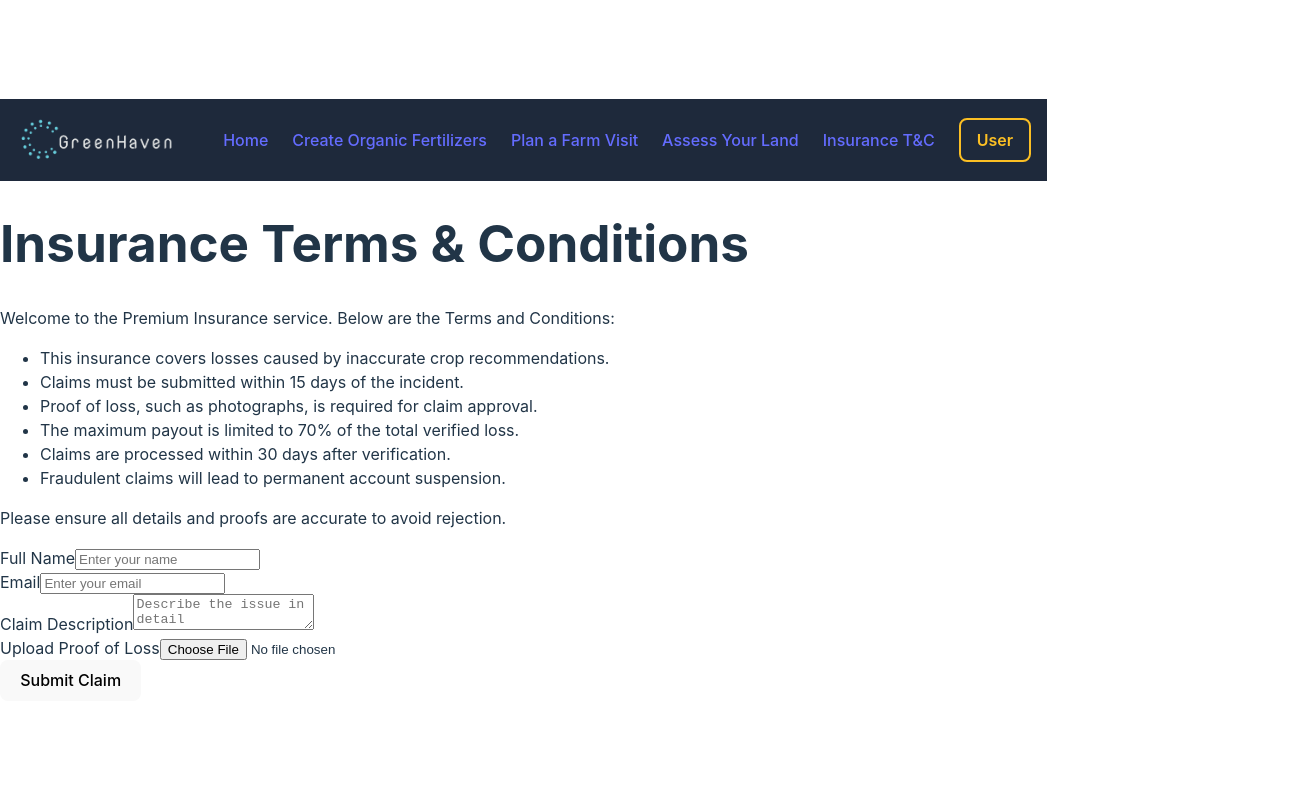
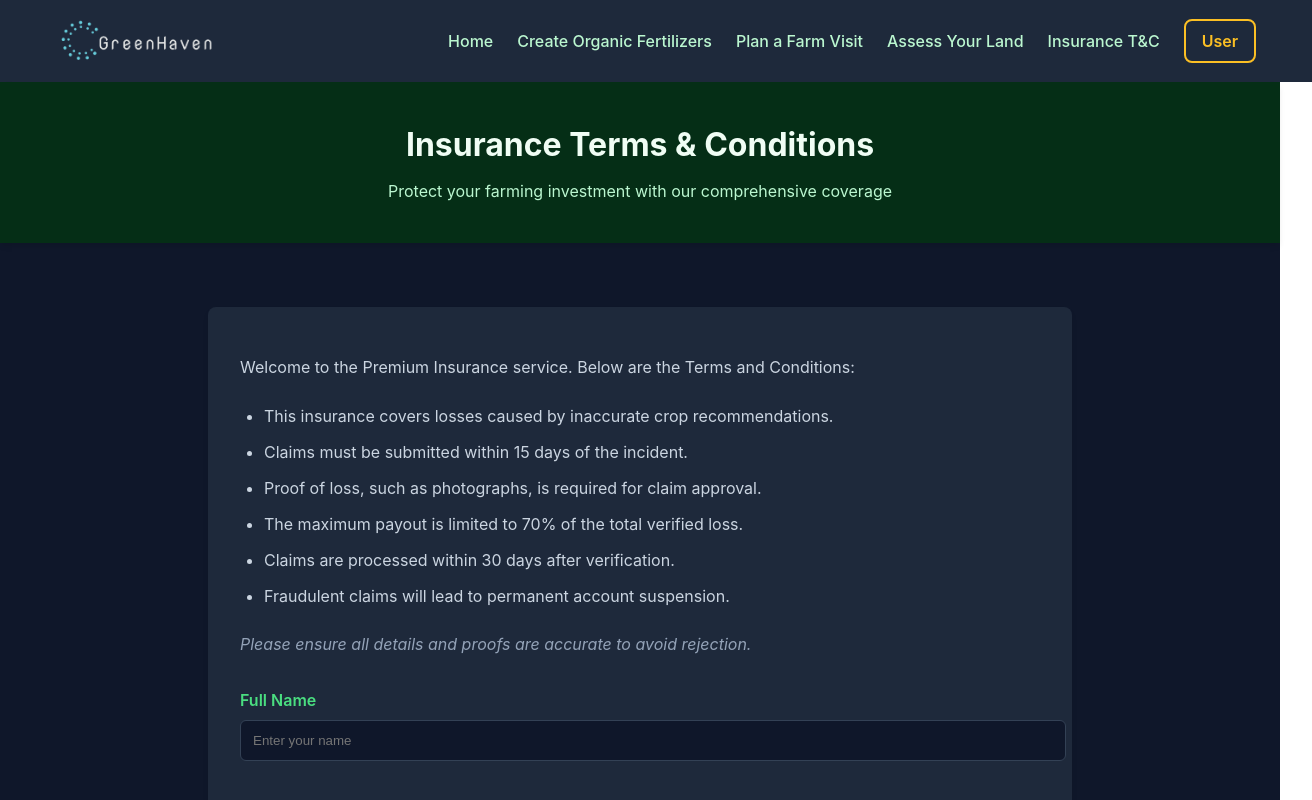
Before and after one commit to rohanfukat/nirman25, a React (Vite) app in the folder frontend/Nirman/: page /insurance-terms-premium in a window 1280 px wide. Shown: the top 800 px of the page, 1312 px wide, since content can reach past the window. Built offline with nearby package versions, Linux system fonts and the light colour scheme.

Commit message:
frontend update 8

```diff
--- a/frontend/Nirman/src/App.jsx
+++ b/frontend/Nirman/src/App.jsx
@@ -22,6 +22,7 @@ import PInsuranceTerms from './PremiumComponents/InsuranceTerms';
 import PCropForm from './PremiumComponents/PCropForm';
 import PCropAns from './PremiumComponents/PCropAns';
 
+
 import CommunityPage from './Components/Community';
 
 // Wrapper component to handle navbar logic
@@ -40,7 +41,11 @@ const AppContent = ({ token, setToken }) => {
 
   return (
     <>
-      {isPremiumRoute ? <PNavbar /> : <Navbar />}
+      {isPremiumRoute ? (
+        <PNavbar token={token} setToken={setToken} />
+      ) : (
+        <Navbar token={token} setToken={setToken} />
+      )}
       <Routes>
         <Route path="/" element={<HomePage />} />
         <Route
@@ -96,6 +101,7 @@ const AppContent = ({ token, setToken }) => {
         <Route path="/crop-ans-premium" element={<PCropAns />} />
 
         <Route path="/community" element={<CommunityPage />} />
+
       </Routes>
     </>
   );
--- a/frontend/Nirman/src/Components/HomePage.jsx
+++ b/frontend/Nirman/src/Components/HomePage.jsx
@@ -129,13 +129,17 @@ const HomePage = () => {
       fontFamily: "Arial, sans-serif",
       backgroundColor: "#0f172a",
       overflowX: "hidden",
+
     },
     container: {
       height: "100vh",
-      width: "100vw",
+      width: "97.9vw",
       backgroundColor: "#0f172a",
       display: "flex",
       flexDirection: "column",
+      backgroundImage: "url('/bg.jpg')",
+      backgroundSize: "cover",
+        backgroundPosition: "center"
     },
     header: {
       backgroundColor: "#052e16",
--- a/frontend/Nirman/src/Components/Navbar.jsx
+++ b/frontend/Nirman/src/Components/Navbar.jsx
@@ -1,12 +1,20 @@
 import React, { useState } from 'react';
-import { Link } from 'react-router-dom';
+import { Link, useNavigate } from 'react-router-dom';
 
-const Navbar = () => {
+const Navbar = ({ token, setToken }) => {
   const [hoveredLink, setHoveredLink] = useState(null);
+  const navigate = useNavigate();
+
+  const handleLogout = () => {
+    localStorage.removeItem('token');
+    setToken('');
+    // Changed navigation to redirect to sign in page instead of home
+    navigate('/signin');
+  };
 
   const styles = {
     nav: {
-      backgroundColor: '#1e293b', // Slate-800
+      backgroundColor: '#1e293b',
       padding: '1rem',
       width: '100%',
     },
@@ -20,7 +28,7 @@ const Navbar = () => {
     logo: {
       display: 'flex',
       alignItems: 'center',
-      color: '#4ade80', // Emerald-400
+      color: '#4ade80',
       fontWeight: 'bold',
       fontSize: '1.75rem',
     },
@@ -34,7 +42,7 @@ const Navbar = () => {
       gap: '1.5rem',
     },
     link: {
-      color: '#bbf7d0', // Emerald-200
+      color: '#bbf7d0',
       textDecoration: 'none',
       fontSize: '1rem',
       padding: '0.5rem',
@@ -43,12 +51,12 @@ const Navbar = () => {
       cursor: 'pointer',
     },
     linkHover: {
-      backgroundColor: '#4ade80', // Emerald-400
-      color: '#1e293b', // Slate-800
+      backgroundColor: '#4ade80',
+      color: '#1e293b',
     },
     signOut: {
-      backgroundColor: '#4ade80', // Emerald-400
-      color: '#1e293b', // Slate-800
+      backgroundColor: '#4ade80',
+      color: '#1e293b',
       padding: '0.5rem 1rem',
       borderRadius: '0.5rem',
       border: 'none',
@@ -57,12 +65,12 @@ const Navbar = () => {
       transition: 'background-color 0.3s, transform 0.2s ease',
     },
     signOutHover: {
-      backgroundColor: '#38b2ac', // Emerald-500
+      backgroundColor: '#38b2ac',
       transform: 'scale(1.05)',
     },
     premium: {
-      backgroundColor: '#1e293b', // Slate-800
-      color: '#fbbf24', // Amber-400 for golden yellow
+      backgroundColor: '#1e293b',
+      color: '#fbbf24',
       padding: '0.5rem 1rem',
       borderRadius: '0.5rem',
       border: '2px solid #fbbf24',
@@ -80,7 +88,6 @@ const Navbar = () => {
   return (
     <nav style={styles.nav}>
       <div style={styles.container}>
-        {/* Logo */}
         <div style={styles.logo}>
           <img
             src="/logo.png"
@@ -90,7 +97,6 @@ const Navbar = () => {
           />
         </div>
 
-        {/* Navigation Links */}
         <div style={styles.links}>
           <Link
             to="/"
@@ -137,7 +143,6 @@ const Navbar = () => {
             Assess Your Land
           </Link>
 
-          {/* Premium Button */}
           <Link
             to="/buy-premium"
             style={{
@@ -150,7 +155,7 @@ const Navbar = () => {
             Premium
           </Link>
 
-          {/* Sign Up Button */}
+          {!token ? (
             <Link
               to="/signup"
               style={{
@@ -162,6 +167,20 @@ const Navbar = () => {
             >
               Sign Up
             </Link>
+          ) : (
+            // Removed the Link wrapper around the button since we're using programmatic navigation
+            <button
+              onClick={handleLogout}
+              style={{
+                ...styles.signOut,
+                ...(hoveredLink === 'Logout' ? styles.signOutHover : {}),
+              }}
+              onMouseEnter={() => setHoveredLink('Logout')}
+              onMouseLeave={() => setHoveredLink(null)}
+            >
+              Logout
+            </button>
+          )}
         </div>
       </div>
     </nav>
--- a/frontend/Nirman/src/PremiumComponents/InsuranceTerms.jsx
+++ b/frontend/Nirman/src/PremiumComponents/InsuranceTerms.jsx
@@ -9,6 +9,149 @@ const PInsuranceTerms = () => {
   });
   const [loading, setLoading] = useState(false);
   const [message, setMessage] = useState("");
+
+  const styles = {
+    body: {
+      margin: "0",
+      padding: "0",
+      fontFamily: "Arial, sans-serif",
+      backgroundColor: "#0f172a", // slate-900
+      overflowX: "hidden",
+    },
+    container: {
+      minHeight: "100vh",
+      width: "100vw",
+      backgroundColor: "#0f172a", // slate-900
+      display: "flex",
+      flexDirection: "column",
+    },
+    header: {
+      backgroundColor: "#052e16", // green-950
+      color: "#f0fdf4", // green-50
+      padding: "1.5rem 1rem",
+      boxShadow: "0 4px 6px -1px rgba(0, 0, 0, 0.1)",
+      textAlign: "center",
+    },
+    headerTitle: {
+      fontSize: "2rem",
+      fontWeight: "bold",
+      marginBottom: "0.5rem",
+    },
+    headerSubtitle: {
+      color: "#bbf7d0", // green-200
+    },
+    main: {
+      flex: 1,
+      display: "flex",
+      flexDirection: "column",
+      alignItems: "center",
+      padding: "2rem 1rem",
+    },
+    formContainer: {
+      backgroundColor: "#1e293b", // slate-800
+      borderRadius: "0.5rem",
+      padding: "2rem",
+      boxShadow: "0 4px 6px -1px rgba(0, 0, 0, 0.1)",
+      width: "100%",
+      maxWidth: "800px",
+      margin: "2rem auto",
+    },
+    title: {
+      fontSize: "1.5rem",
+      color: "#4ade80", // green-400
+      marginBottom: "1.5rem",
+      textAlign: "center",
+      fontWeight: "bold",
+    },
+    text: {
+      color: "#cbd5e1", // slate-300
+      marginBottom: "1.5rem",
+      lineHeight: "1.6",
+    },
+    list: {
+      color: "#cbd5e1", // slate-300
+      marginBottom: "1.5rem",
+      paddingLeft: "1.5rem",
+    },
+    listItem: {
+      marginBottom: "0.75rem",
+    },
+    italicText: {
+      color: "#94a3b8", // slate-400
+      fontStyle: "italic",
+      marginBottom: "2rem",
+    },
+    formGroup: {
+      marginBottom: "1.5rem",
+    },
+    label: {
+      display: "block",
+      color: "#4ade80", // green-400
+      marginBottom: "0.5rem",
+      fontWeight: "600",
+    },
+    input: {
+      width: "100%",
+      padding: "0.75rem",
+      backgroundColor: "#0f172a", // slate-900
+      border: "1px solid #334155", // slate-700
+      borderRadius: "0.375rem",
+      color: "#f8fafc", // slate-50
+      marginBottom: "1rem",
+    },
+    textarea: {
+      width: "100%",
+      padding: "0.75rem",
+      backgroundColor: "#0f172a", // slate-900
+      border: "1px solid #334155", // slate-700
+      borderRadius: "0.375rem",
+      color: "#f8fafc", // slate-50
+      marginBottom: "1rem",
+      minHeight: "120px",
+      resize: "vertical",
+    },
+    fileInput: {
+      width: "100%",
+      padding: "0.75rem",
+      backgroundColor: "#0f172a", // slate-900
+      border: "1px solid #334155", // slate-700
+      borderRadius: "0.375rem",
+      color: "#f8fafc", // slate-50
+      marginBottom: "1rem",
+    },
+    submitButton: {
+      width: "100%",
+      backgroundColor: "#16a34a", // green-600
+      color: "white",
+      padding: "0.75rem",
+      borderRadius: "0.375rem",
+      border: "none",
+      fontWeight: "600",
+      cursor: "pointer",
+      transition: "background-color 0.3s ease",
+    },
+    submitButtonHover: {
+      backgroundColor: "#15803d", // green-700
+    },
+    submitButtonDisabled: {
+      backgroundColor: "#064e3b", // green-900
+      cursor: "not-allowed",
+    },
+    message: {
+      padding: "1rem",
+      borderRadius: "0.375rem",
+      marginBottom: "1rem",
+      textAlign: "center",
+    },
+    successMessage: {
+      backgroundColor: "#065f46", // green-800
+      color: "#a7f3d0", // green-200
+    },
+    errorMessage: {
+      backgroundColor: "#991b1b", // red-800
+      color: "#fecaca", // red-200
+    },
+  };
 
   const handleInputChange = (e) => {
     const { name, value } = e.target;
@@ -32,7 +175,6 @@ const PInsuranceTerms = () => {
     setMessage("");
 
     try {
-      // Create FormData object for file upload
       const submitData = new FormData();
       submitData.append("name", formData.name);
       submitData.append("email", formData.email);
@@ -41,7 +183,6 @@ const PInsuranceTerms = () => {
         submitData.append("file", formData.proofImage);
       }
 
-      // Replace with your actual API endpoint
       const response = await fetch("http://localhost:8000/insurance-details", {
         method: "POST",
         body: submitData,
@@ -68,98 +209,104 @@ const PInsuranceTerms = () => {
   };
 
   return (
-    <div className="flex justify-center items-center bg-slate-800 min-h-screen p-6 w-full">
-      <div className="bg-slate-900 rounded-xl p-6 max-w-2xl w-full shadow-lg">
-        <h1 className="text-2xl text-green-400 mb-4 text-center">
-          Insurance Terms & Conditions
-        </h1>
-        <p className="text-slate-300 mb-4 leading-relaxed">
+    <div style={styles.container}>
+      <header style={styles.header}>
+        <h1 style={styles.headerTitle}>Insurance Terms & Conditions</h1>
+        <p style={styles.headerSubtitle}>
+          Protect your farming investment with our comprehensive coverage
+        </p>
+      </header>
+
+      <main style={styles.main}>
+        <div style={styles.formContainer}>
+          <p style={styles.text}>
             Welcome to the Premium Insurance service. Below are the Terms and
             Conditions:
           </p>
-        <ul className="mb-4 pl-5 text-slate-300 space-y-2">
-          <li>
+          <ul style={styles.list}>
+            <li style={styles.listItem}>
               This insurance covers losses caused by inaccurate crop
               recommendations.
             </li>
-          <li>Claims must be submitted within 15 days of the incident.</li>
-          <li>
+            <li style={styles.listItem}>
+              Claims must be submitted within 15 days of the incident.
+            </li>
+            <li style={styles.listItem}>
               Proof of loss, such as photographs, is required for claim approval.
             </li>
-          <li>
+            <li style={styles.listItem}>
               The maximum payout is limited to 70% of the total verified loss.
             </li>
-          <li>Claims are processed within 30 days after verification.</li>
-          <li>Fraudulent claims will lead to permanent account suspension.</li>
+            <li style={styles.listItem}>
+              Claims are processed within 30 days after verification.
+            </li>
+            <li style={styles.listItem}>
+              Fraudulent claims will lead to permanent account suspension.
+            </li>
           </ul>
-        <p className="text-slate-400 italic mb-6">
+          <p style={styles.italicText}>
             Please ensure all details and proofs are accurate to avoid rejection.
           </p>
 
           {message && (
             <div
-            className={`p-4 mb-4 rounded ${
-              message.includes("successfully")
-                ? "bg-green-900 text-green-200"
-                : "bg-red-900 text-red-200"
-            }`}
+              style={{
+                ...styles.message,
+                ...(message.includes("successfully")
+                  ? styles.successMessage
+                  : styles.errorMessage),
+              }}
             >
               {message}
             </div>
           )}
 
-        <form onSubmit={handleSubmit} className="space-y-4">
-          <div className="flex flex-col">
-            <label className="text-green-400 mb-2 font-semibold">
-              Full Name
-            </label>
+          <form onSubmit={handleSubmit}>
+            <div style={styles.formGroup}>
+              <label style={styles.label}>Full Name</label>
               <input
                 type="text"
                 name="name"
                 value={formData.name}
                 onChange={handleInputChange}
                 placeholder="Enter your name"
-              className="p-3 rounded-lg border border-slate-600 bg-slate-800 text-slate-100 outline-none"
+                style={styles.input}
                 required
               />
             </div>
 
-          <div className="flex flex-col">
-            <label className="text-green-400 mb-2 font-semibold">Email</label>
+            <div style={styles.formGroup}>
+              <label style={styles.label}>Email</label>
               <input
                 type="email"
                 name="email"
                 value={formData.email}
                 onChange={handleInputChange}
                 placeholder="Enter your email"
-              className="p-3 rounded-lg border border-slate-600 bg-slate-800 text-slate-100 outline-none"
+                style={styles.input}
                 required
               />
             </div>
 
-          <div className="flex flex-col">
-            <label className="text-green-400 mb-2 font-semibold">
-              Claim Description
-            </label>
+            <div style={styles.formGroup}>
+              <label style={styles.label}>Claim Description</label>
               <textarea
                 name="description"
                 value={formData.description}
                 onChange={handleInputChange}
                 placeholder="Describe the issue in detail"
-              className="p-3 rounded-lg border border-slate-600 bg-slate-800 text-slate-100 outline-none min-h-24"
+                style={styles.textarea}
                 required
               />
             </div>
 
-          <div className="flex flex-col">
-            <label className="text-green-400 mb-2 font-semibold">
-              Upload Proof of Loss
-            </label>
+            <div style={styles.formGroup}>
+              <label style={styles.label}>Upload Proof of Loss</label>
               <input
                 type="file"
                 accept="image/*"
                 onChange={handleFileChange}
-              className="p-3 rounded-lg border border-slate-600 bg-slate-800 text-slate-100 outline-none"
+                style={styles.fileInput}
                 required
               />
             </div>
@@ -167,14 +314,16 @@ const PInsuranceTerms = () => {
             <button
               type="submit"
               disabled={loading}
-            className="w-full bg-green-400 text-white p-3 rounded-lg font-semibold
-                     hover:bg-green-500 transition-colors disabled:bg-green-800
-                     disabled:cursor-not-allowed"
+              style={{
+                ...styles.submitButton,
+                ...(loading ? styles.submitButtonDisabled : {}),
+              }}
             >
               {loading ? "Submitting..." : "Submit Claim"}
             </button>
           </form>
         </div>
+      </main>
     </div>
   );
 };
--- a/frontend/Nirman/src/PremiumComponents/Navbar.jsx
+++ b/frontend/Nirman/src/PremiumComponents/Navbar.jsx
@@ -1,12 +1,19 @@
 import React, { useState } from 'react';
-import { Link } from 'react-router-dom';
+import { Link, useNavigate } from 'react-router-dom';
 
 const PNavbar = ({ accountName = "User", onNavigate = () => {} }) => {
   const [hoveredLink, setHoveredLink] = useState(null);
+  const [showLogout, setShowLogout] = useState(false);
+  const navigate = useNavigate();
+
+  const handleLogout = () => {
+    localStorage.removeItem('token'); // Remove auth token
+    navigate('/signin'); // Redirect to sign in page
+  };
 
   const styles = {
     nav: {
-      backgroundColor: '#1e293b', // Slate-800
+      backgroundColor: '#1e293b',
       padding: '1rem',
       width: '100%',
     },
@@ -20,7 +27,7 @@ const PNavbar = ({ accountName = "User", onNavigate = () => {} }) => {
     logo: {
       display: 'flex',
       alignItems: 'center',
-      color: '#4ade80', // Emerald-400
+      color: '#4ade80',
       fontWeight: 'bold',
       fontSize: '1.75rem',
     },
@@ -34,7 +41,7 @@ const PNavbar = ({ accountName = "User", onNavigate = () => {} }) => {
       gap: '1.5rem',
     },
     link: {
-      color: '#bbf7d0', // Emerald-200
+      color: '#bbf7d0',
       textDecoration: 'none',
       fontSize: '1rem',
       padding: '0.5rem',
@@ -45,12 +52,12 @@ const PNavbar = ({ accountName = "User", onNavigate = () => {} }) => {
       background: 'none',
     },
     linkHover: {
-      backgroundColor: '#4ade80', // Emerald-400
-      color: '#1e293b', // Slate-800
+      backgroundColor: '#4ade80',
+      color: '#1e293b',
     },
     accountName: {
-      backgroundColor: '#1e293b', // Slate-800
-      color: '#fbbf24', // Amber-400 for golden yellow
+      backgroundColor: '#1e293b',
+      color: '#fbbf24',
       padding: '0.5rem 1rem',
       borderRadius: '0.5rem',
       border: '2px solid #fbbf24',
@@ -58,11 +65,39 @@ const PNavbar = ({ accountName = "User", onNavigate = () => {} }) => {
       display: 'flex',
       alignItems: 'center',
       transition: 'all 0.3s ease',
+      cursor: 'pointer',
+      position: 'relative',
     },
     accountNameHover: {
       backgroundColor: '#fbbf24',
       color: '#1e293b',
       transform: 'scale(1.05)',
+    },
+    logoutDropdown: {
+      position: 'absolute',
+      top: '100%',
+      right: 0,
+      marginTop: '0.5rem',
+      backgroundColor: '#1e293b',
+      border: '1px solid #4ade80',
+      borderRadius: '0.5rem',
+      padding: '0.5rem',
+      zIndex: 50,
+    },
+    logoutButton: {
+      color: '#bbf7d0',
+      backgroundColor: 'transparent',
+      border: 'none',
+      padding: '0.5rem 1rem',
+      cursor: 'pointer',
+      width: '100%',
+      textAlign: 'center',
+      borderRadius: '0.25rem',
+      transition: 'all 0.3s ease',
+    },
+    logoutButtonHover: {
+      backgroundColor: '#4ade80',
+      color: '#1e293b',
     },
   };
 
@@ -83,7 +118,6 @@ const PNavbar = ({ accountName = "User", onNavigate = () => {} }) => {
   return (
     <nav style={styles.nav}>
       <div style={styles.container}>
-        {/* Logo */}
         <div style={styles.logo}>
           <img
             src="logo.png"
@@ -92,34 +126,48 @@ const PNavbar = ({ accountName = "User", onNavigate = () => {} }) => {
           />
         </div>
 
-        {/* Navigation Links */}
         <div style={styles.links}>
-          <Link to="/homepage-premium">
+          <Link to="/homepage-premium" style={{ textDecoration: 'none', color: '#bbf7d0' }}>
             Home
           </Link>
-          <Link to="/create-organic-fertilizers-premium" style={{ textDecoration: 'none' }}>
+          <Link to="/create-organic-fertilizers-premium" style={{ textDecoration: 'none', color: '#bbf7d0' }}>
             Create Organic Fertilizers
           </Link>
-          <Link to="/plan-a-farm-visit-premium">
+          <Link to="/plan-a-farm-visit-premium" style={{ textDecoration: 'none', color: '#bbf7d0' }}>
             Plan a Farm Visit
           </Link>
-          <Link to="/access-your-land-premium">
+          <Link to="/access-your-land-premium" style={{ textDecoration: 'none', color: '#bbf7d0' }}>
             Assess Your Land
           </Link>
-          <Link to="/insurance-terms-premium">
+          <Link to="/insurance-terms-premium" style={{ textDecoration: 'none', color: '#bbf7d0' }}>
             Insurance T&C
           </Link>
 
-          {/* Account Name Display */}
           <div
             style={{
               ...styles.accountName,
               ...(hoveredLink === 'AccountName' ? styles.accountNameHover : {}),
             }}
+            onClick={() => setShowLogout(!showLogout)}
             onMouseEnter={() => setHoveredLink('AccountName')}
             onMouseLeave={() => setHoveredLink(null)}
           >
             {accountName}
+            {showLogout && (
+              <div style={styles.logoutDropdown}>
+                <button
+                  onClick={handleLogout}
+                  style={{
+                    ...styles.logoutButton,
+                    ...(hoveredLink === 'Logout' ? styles.logoutButtonHover : {}),
+                  }}
+                  onMouseEnter={() => setHoveredLink('Logout')}
+                  onMouseLeave={() => setHoveredLink(null)}
+                >
+                  Log Out
+                </button>
+              </div>
+            )}
           </div>
         </div>
       </div>
```
Also changed, not shown: frontend/Nirman/public/bg.jpg (added). Lines whose indentation alone changed are shown as unchanged.
